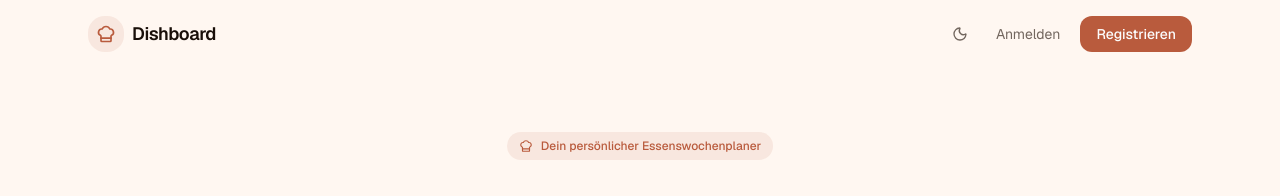
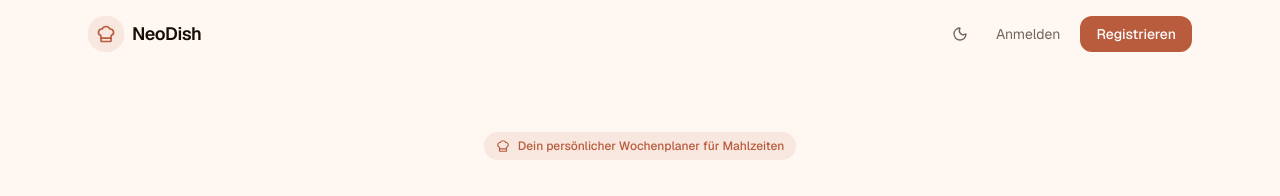
Before and after one commit to bref457/NeoDish, a Next.js app: page / in a window 1280 px wide. Shown: the top 196 px of the page. Built offline with nearby package versions, Linux system fonts and the light colour scheme; no server answers.

Commit message:
feat: rename dishboard to neodish
Co-Authored-By: Claude Sonnet 4.6 <noreply@anthropic.com>

```diff
--- a/app/forgot-password/page.tsx
+++ b/app/forgot-password/page.tsx
@@ -43,7 +43,7 @@ export default function ForgotPasswordPage() {
           <div className="p-2 rounded-xl bg-primary/10 text-primary">
             <ChefHat className="h-6 w-6" />
           </div>
-          <span className="text-xl font-semibold">Dishboard</span>
+          <span className="text-xl font-semibold">NeoDish</span>
         </div>
 
         {sent ? (
--- a/app/layout.tsx
+++ b/app/layout.tsx
@@ -15,8 +15,8 @@ const geistMono = Geist_Mono({
 })
 
 export const metadata: Metadata = {
-  title: 'Dishboard',
-  description: 'Dein persönlicher Essenswochenplaner',
+  title: 'NeoDish',
+  description: 'Dein persönlicher Wochenplaner für Mahlzeiten',
 }
 
 export default function RootLayout({
--- a/app/login/page.tsx
+++ b/app/login/page.tsx
@@ -48,7 +48,7 @@ export default function LoginPage() {
             <div className="p-2 rounded-xl bg-primary/10 text-primary">
               <ChefHat className="h-6 w-6" />
             </div>
-            <span className="text-xl font-semibold">Dishboard</span>
+            <span className="text-xl font-semibold">NeoDish</span>
           </div>
 
           <div className="mb-8">
--- a/app/page.tsx
+++ b/app/page.tsx
@@ -46,7 +46,7 @@ export default async function Home() {
           <div className="p-2 rounded-xl bg-primary/10 text-primary">
             <ChefHat className="h-5 w-5" />
           </div>
-          <span className="font-semibold text-lg tracking-tight">Dishboard</span>
+          <span className="font-semibold text-lg tracking-tight">NeoDish</span>
         </div>
         <div className="flex items-center gap-2">
           <ThemeToggle className="text-muted-foreground hover:text-foreground" />
@@ -69,7 +69,7 @@ export default async function Home() {
       <section className="max-w-6xl mx-auto px-6 pt-16 pb-20 text-center">
         <div className="inline-flex items-center gap-2 bg-primary/10 text-primary text-xs font-medium px-3 py-1.5 rounded-full mb-6">
           <ChefHat className="h-3.5 w-3.5" />
-          Dein persönlicher Essenswochenplaner
+          Dein persönlicher Wochenplaner für Mahlzeiten
         </div>
         <h1 className="text-5xl sm:text-6xl font-bold leading-tight tracking-tight mb-6 max-w-3xl mx-auto">
           Essen planen,{' '}
@@ -230,7 +230,7 @@ export default async function Home() {
 
       {/* Footer */}
       <footer className="border-t border-border py-6 text-center text-xs text-muted-foreground">
-        © {new Date().getFullYear()} Dishboard
+        © {new Date().getFullYear()} NeoDish
       </footer>
     </div>
   )
--- a/app/register/page.tsx
+++ b/app/register/page.tsx
@@ -50,7 +50,7 @@ export default function RegisterPage() {
             <div className="p-2 rounded-xl bg-primary/10 text-primary">
               <ChefHat className="h-6 w-6" />
             </div>
-            <span className="text-xl font-semibold">Dishboard</span>
+            <span className="text-xl font-semibold">NeoDish</span>
           </div>
 
           <div className="mb-8">
--- a/app/reset-password/page.tsx
+++ b/app/reset-password/page.tsx
@@ -46,7 +46,7 @@ export default function ResetPasswordPage() {
           <div className="p-2 rounded-xl bg-primary/10 text-primary">
             <ChefHat className="h-6 w-6" />
           </div>
-          <span className="text-xl font-semibold">Dishboard</span>
+          <span className="text-xl font-semibold">NeoDish</span>
         </div>
 
         <div className="mb-8">
```
Also changed, not shown: 1 other file (tests, documents, lock files or other folders).
